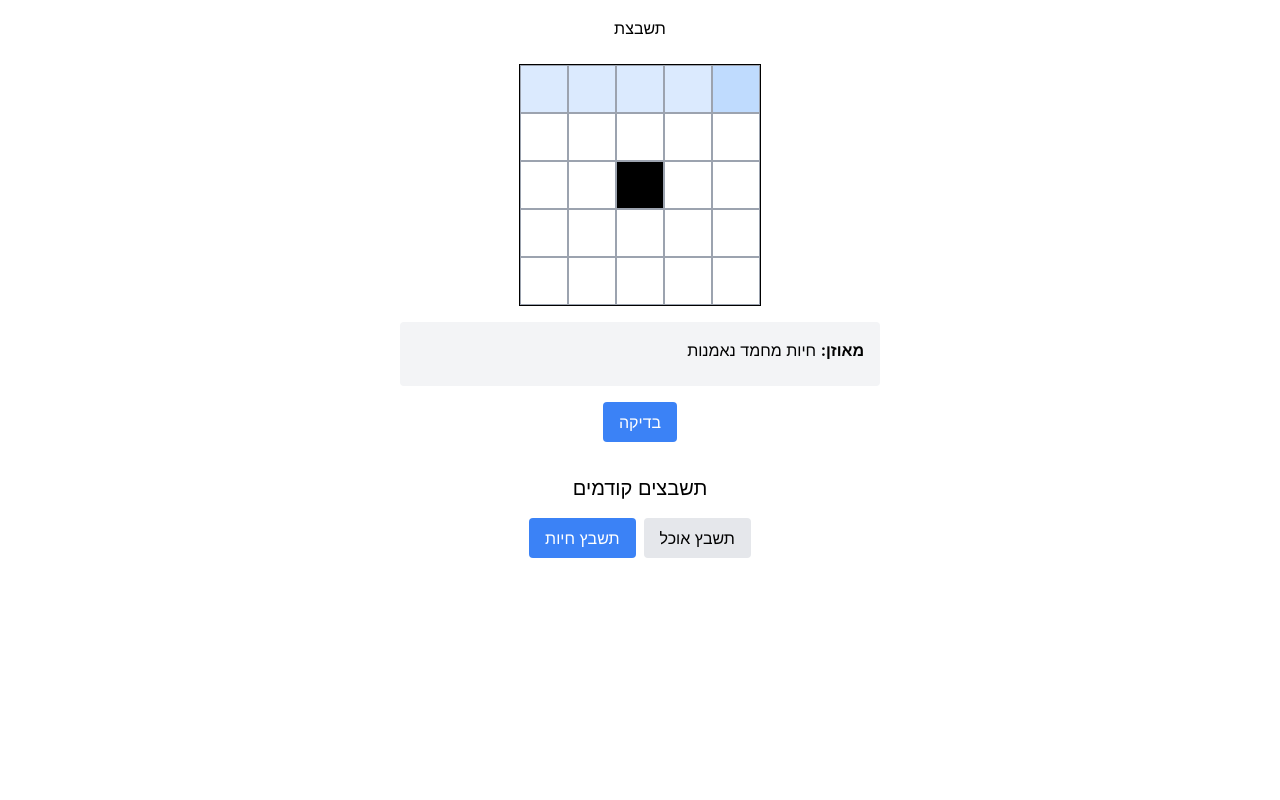
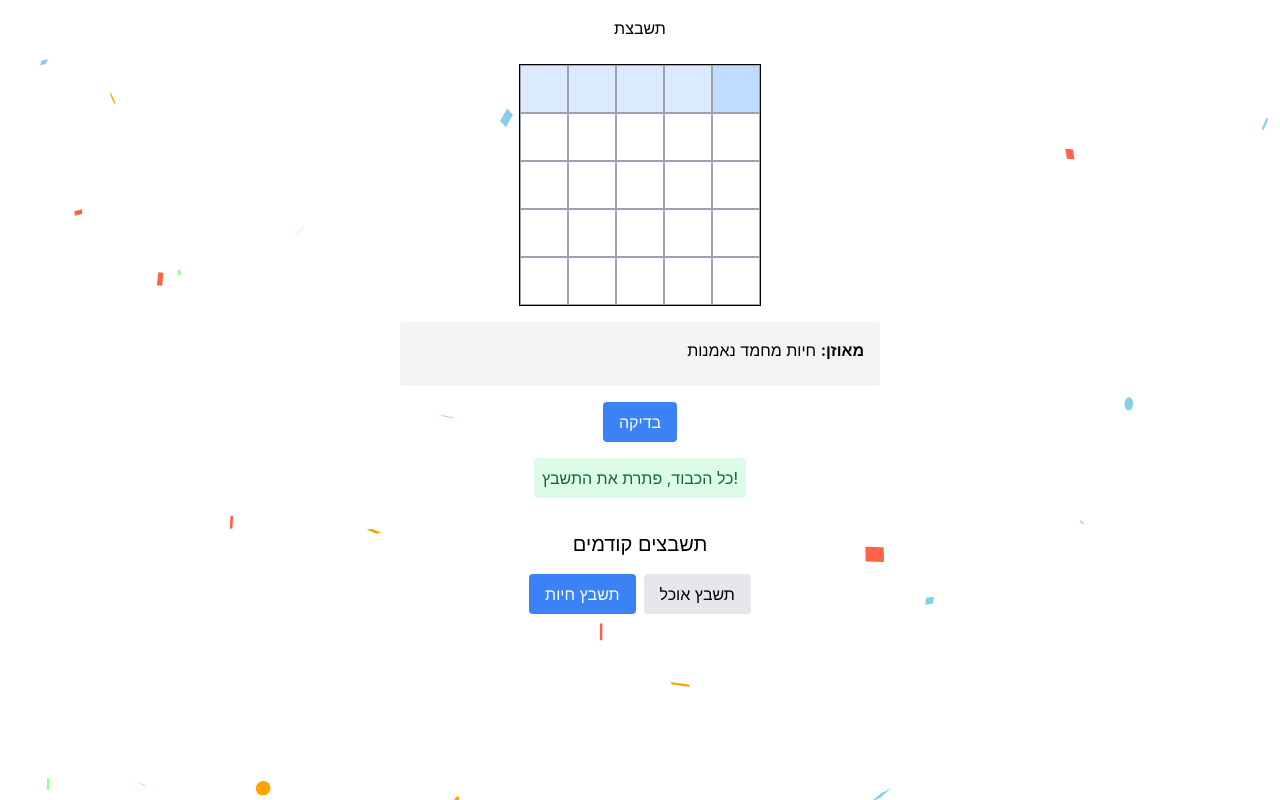
Before and after one commit to dotanrs/tashbezet, a React (Create React App) app: page / in a window 1280 px wide. Built offline with nearby package versions, Linux system fonts and the light colour scheme.

Commit message:
Remember state

```diff
--- a/src/crossword-puzzle.tsx
+++ b/src/crossword-puzzle.tsx
@@ -1,6 +1,7 @@
 import React, { useState, useEffect, useRef } from 'react';
-import { Cell, Grid, Selected, CellStatus, CellStatusGrid, Direction, CrosswordConfig } from './types/crossword';
+import { Cell, Grid, Selected, CellStatus, CellStatusGrid, Direction, CrosswordConfig, SavedPuzzleState } from './types/crossword';
 import { findNextCell, handleArrowNavigation } from './utils/crosswordNavigation';
+import { loadPuzzleState, savePuzzleState } from './utils/storage';
 import ReactConfetti from 'react-confetti';
 import { puzzles, PuzzleId } from './crosswords';
 
@@ -25,15 +26,41 @@ const CrosswordPuzzle = () => {
 
   // Initialize the grid with empty cells (except for blanks)
   useEffect(() => {
-    const initialGrid = currentConfig.grid.map(row =>
-      row.map(cell => cell === 'blank' ? 'blank' : '')
-    );
-    setUserGrid(initialGrid);
-    setCellStatus(Array(5).fill(null).map(() => Array(5).fill(null)));
+    const savedState = loadPuzzleState(currentPuzzleId);
+
+    if (savedState) {
+      // Restore saved state
+      setUserGrid(savedState.userGrid);
+      setCellStatus(savedState.cellStatus);
+      if (savedState.isComplete) {
+        setMessage('כל הכבוד, פתרת את התשבץ!');
+        setShowConfetti(true);
+      }
+    } else {
+      // Initialize new puzzle
+      const initialGrid = currentConfig.grid.map(row =>
+        row.map(cell => cell === 'blank' ? 'blank' : '')
+      );
+      setUserGrid(initialGrid);
+      setCellStatus(Array(5).fill(null).map(() => Array(5).fill(null)));
+    }
+
     setSelected({ row: 0, col: 0 });
     setDirection('across');
-    setMessage('');
-  }, [currentConfig]);
+  }, [currentPuzzleId, currentConfig]);
+
+  // Save puzzle state whenever it changes
+  useEffect(() => {
+    const isComplete = cellStatus.every(row =>
+      row.every(status => status === true || status === null)
+    );
+
+    savePuzzleState(currentPuzzleId, {
+      userGrid,
+      cellStatus,
+      isComplete
+    });
+  }, [currentPuzzleId, userGrid, cellStatus]);
 
   // Handle puzzle change
   const handlePuzzleChange = (puzzleId: PuzzleId) => {
--- a/src/types/crossword.ts
+++ b/src/types/crossword.ts
@@ -11,3 +11,13 @@ export interface CrosswordConfig {
   rowClues: string[];
   columnClues: string[];
 }
+
+export interface SavedPuzzleState {
+  userGrid: Grid;
+  cellStatus: CellStatusGrid;
+  isComplete: boolean;
+}
+
+export interface SavedPuzzles {
+  [puzzleId: string]: SavedPuzzleState;
+}
--- /dev/null
+++ b/src/utils/storage.ts
@@ -0,0 +1,27 @@
+import { SavedPuzzles, SavedPuzzleState } from '../types/crossword';
+
+const STORAGE_KEY = 'crossword_puzzles';
+
+export const loadSavedPuzzles = (): SavedPuzzles => {
+  const saved = localStorage.getItem(STORAGE_KEY);
+  if (saved) {
+    try {
+      return JSON.parse(saved);
+    } catch (e) {
+      console.error('Error loading saved puzzles:', e);
+      return {};
+    }
+  }
+  return {};
+};
+
+export const savePuzzleState = (puzzleId: string, state: SavedPuzzleState) => {
+  const saved = loadSavedPuzzles();
+  saved[puzzleId] = state;
+  localStorage.setItem(STORAGE_KEY, JSON.stringify(saved));
+};
+
+export const loadPuzzleState = (puzzleId: string): SavedPuzzleState | null => {
+  const saved = loadSavedPuzzles();
+  return saved[puzzleId] || null;
+};
```
